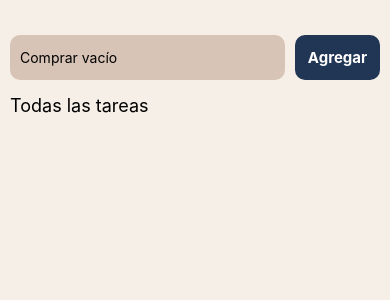
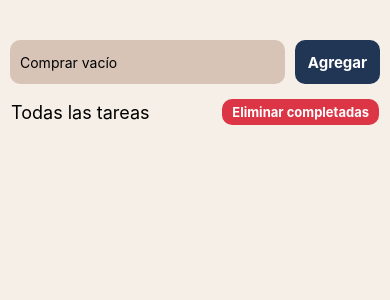
Before and after one commit to leo43161/desafioTaskListRN, a React Native app: screen / in a window 390 px wide. Shown: the top 300 px of the page. Built offline with nearby package versions, Linux system fonts and the light colour scheme.

Commit message:
Se agrego la opcion de completar tarea y de eliminar dentro del modaltask

```diff
--- a/src/Screens/MainScreens.jsx
+++ b/src/Screens/MainScreens.jsx
@@ -1,4 +1,4 @@
-import { StyleSheet, View, Text } from 'react-native'
+import { StyleSheet, View, Text, TouchableOpacity } from 'react-native'
 import React, { useState } from 'react'
 import TopBar from '../Components/TopBar';
 import Lista from '../Components/Lista';
@@ -62,6 +62,10 @@ const MainScreens = () => {
         setList(taskFilters);
         setModalDeleteVisible(false);
     }
+    const deleteCompletedHandler = () => {
+        const taskFilters = list.filter((item) => item.completed !== true);
+        setList(taskFilters);
+    }
 
     return (
         <View style={styles.mainContainer}>
@@ -70,7 +74,12 @@ const MainScreens = () => {
                 setInputAdd={setInputAdd}
                 onAddTask={onAddTask}
             ></TopBar>
-            <Text style={styles.titleTask}>Todas las tareas</Text>
+            <View style={styles.titleTaskContainer}>
+                <Text style={styles.titleTask}>Todas las tareas</Text>
+                <TouchableOpacity style={styles.taskDeletedButton} onPress={deleteCompletedHandler}>
+                    <Text style={styles.textButton}>Eliminar completadas</Text>
+                </TouchableOpacity>
+            </View>
             <Lista
                 taskChangeHandler={taskChangeHandler}
                 taskHandler={taskHandler}
@@ -99,12 +108,30 @@ export default MainScreens
 const styles = StyleSheet.create({
     mainContainer: {
         flex: 1,
-        paddingTop: 35,
+        paddingTop: 40,
         backgroundColor: "#F5EFE7"
+    },
+    titleTaskContainer: {
+        flexDirection: "row",
+        paddingHorizontal: 11,
+        justifyContent: "space-between",
+        alignItems: "center",
+        marginBottom: 13,
     },
     titleTask: {
         fontSize: 18,
-        marginBottom: 10,
-        paddingLeft: 10
+    },
+    textButton: {
+        color: "#FFFFFF",
+        fontSize: 13,
+        fontWeight: "bold",
+    },
+    taskDeletedButton: {
+        borderRadius: 10,
+        paddingHorizontal: 10,
+        padding: 5,
+        justifyContent: 'center',
+        alignItems: 'center',
+        backgroundColor: "#DC3545",
     },
 })
```
